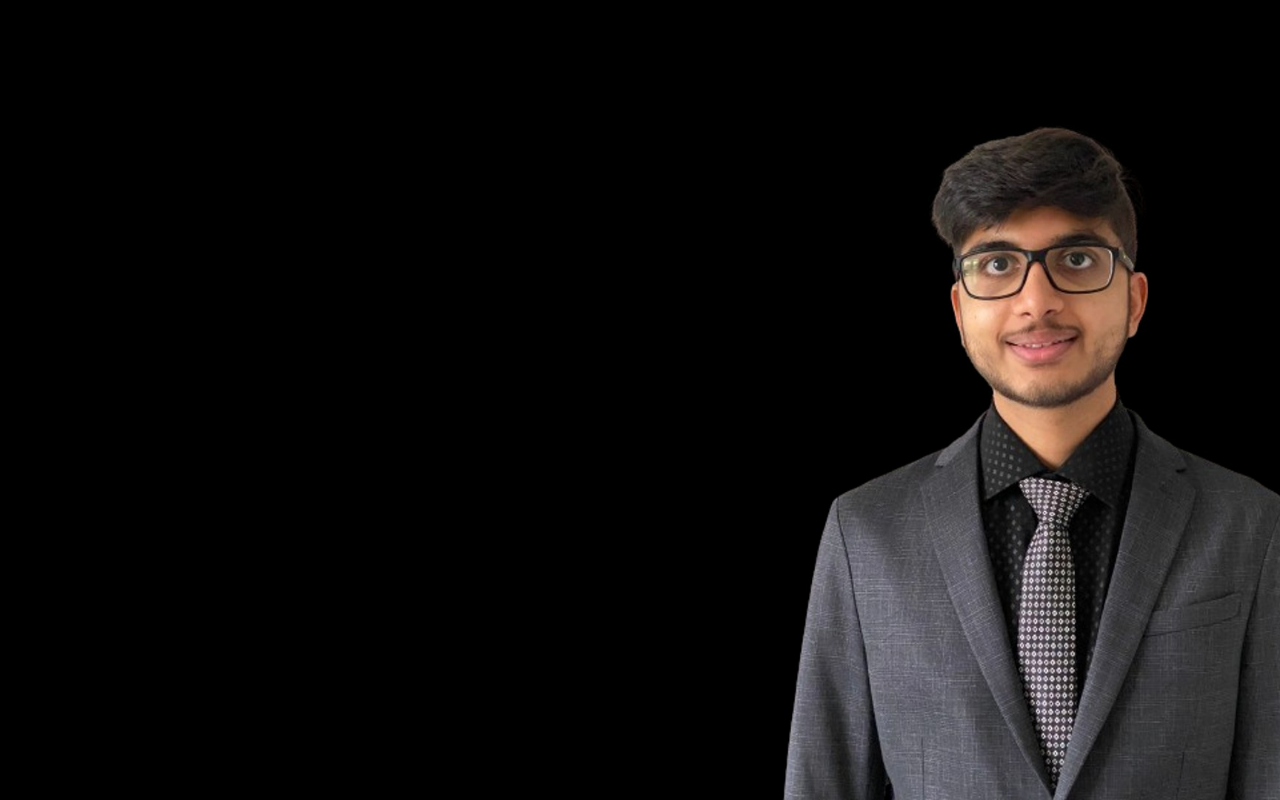
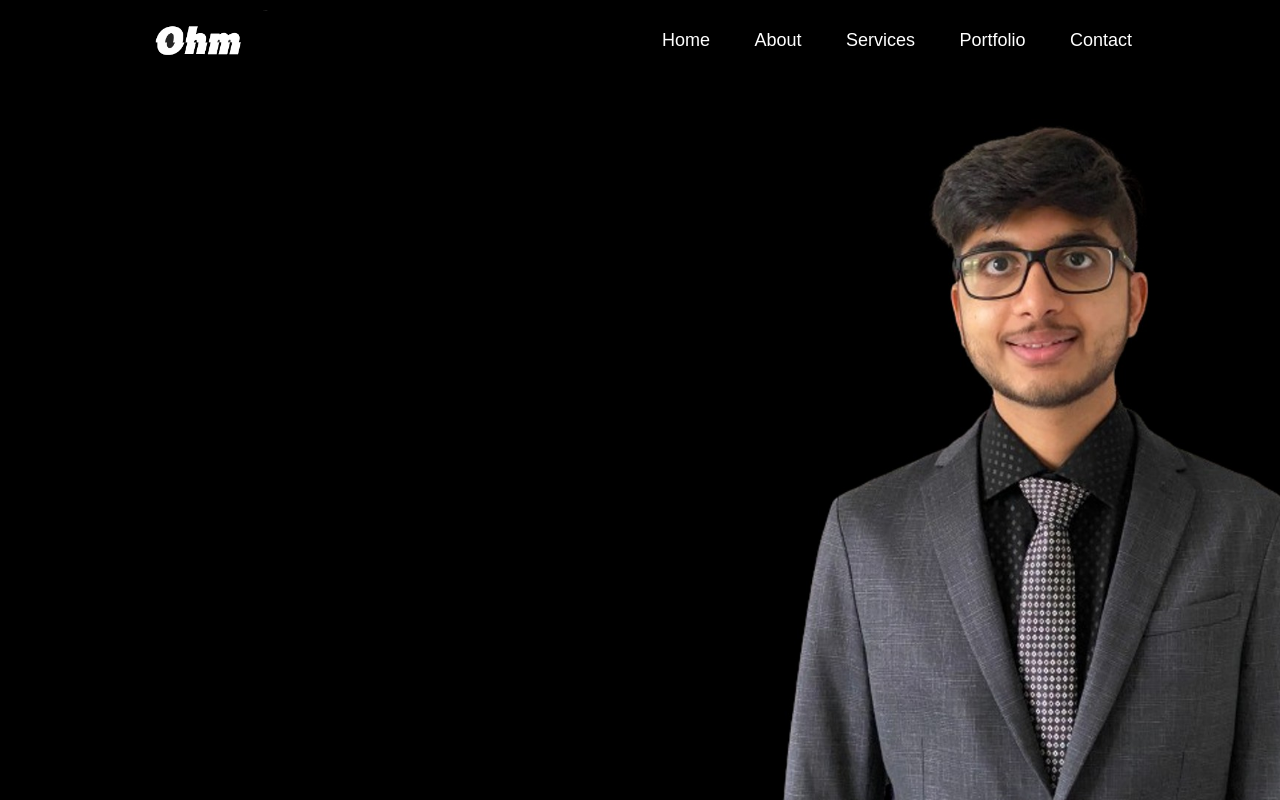
Before and after one commit to ohmstar123/ohmstar123.github.io, a plain HTML site: page index.html in a window 1280 px wide. Drawn offline with Linux system fonts and the light colour scheme.

Commit message:
Created nav bar
- created nav bar
- added logo to the nav bar as well as a couple of other buttons which will be used later
- Added hover effect to the button on nav bar

```diff
--- a/index.html
+++ b/index.html
@@ -9,7 +9,18 @@
 </head>
 <body>
     <div id="header">
-
+        <div class="container">
+            <nav>
+                <img src="images/Ohm-Logo.png" alt="logo" class="logo">
+                <ul>
+                    <li><a href="#">Home</a></li>
+                    <li><a href="#">About</a></li>
+                    <li><a href="#">Services</a></li>
+                    <li><a href="#">Portfolio</a></li>
+                    <li><a href="#">Contact</a></li>
+                </ul>
+            </nav>
+        </div>
     </div>
 </body>
 </html>
--- a/styles.css
+++ b/styles.css
@@ -17,3 +17,47 @@ body{
     background-size: cover;
     background-position: center;
 }
+
+.container{
+    padding: 10px 10%;
+}
+
+nav{
+    display: flex;
+    align-items: center;
+    justify-content: space-between;
+    flex-wrap: wrap;
+}
+
+.logo{
+    width: 140px;
+}
+
+nav ul li{
+    display: inline-block;
+    list-style: none;
+    margin: 10px 20px;
+}
+
+nav ul li a{
+    color: #fff;
+    text-decoration: none;
+    font-size: 18px;
+    position: relative;
+}
+
+nav ul li a::after{
+    content: '';
+    width: 0;
+    height: 3px;
+    background: #66fcf1;
+    position: absolute;
+    left: 0;
+    bottom: -6px;
+    transition: 0.5s;
+}
+
+nav ul li a:hover::after{
+    width: 100%;
+
+}
```
Also changed, not shown: images/Ohm-Logo.png (added).
